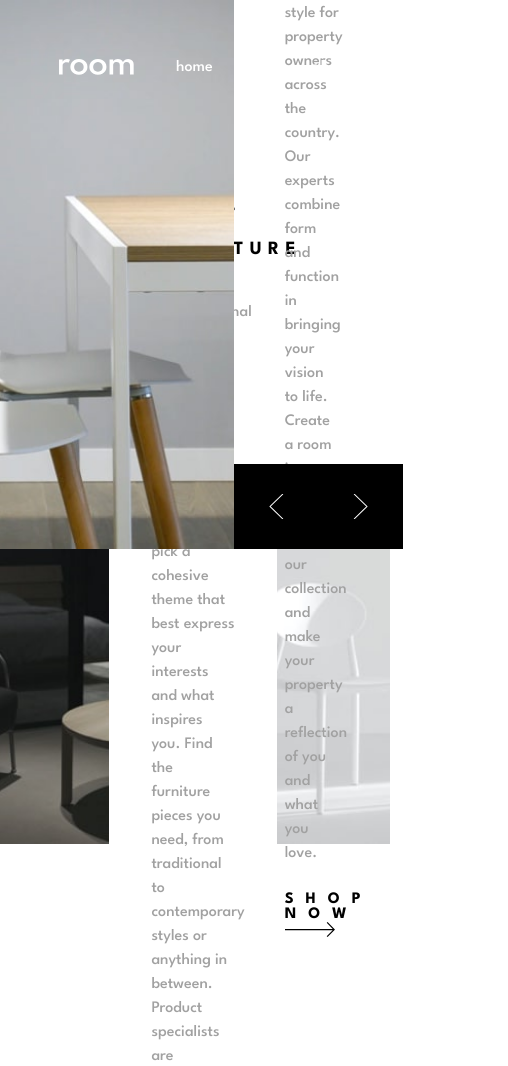
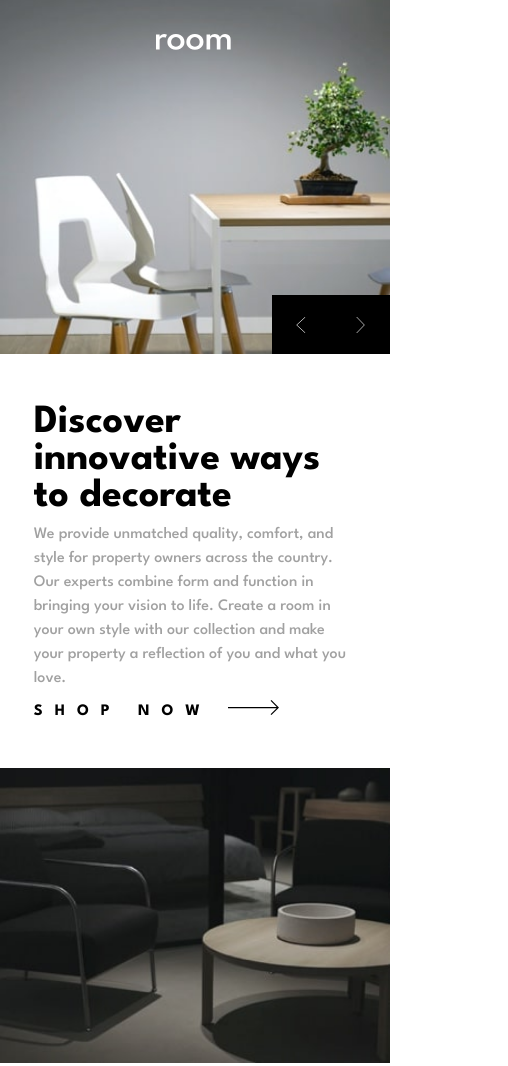
Before and after one commit to juliosmacedo/Room-Homepage, a plain HTML site: page index.html in a window 390 px wide. Shown: the top 1066 px of the page, 508 px wide, since content can reach past the window. Drawn offline with nearby package versions, Linux system fonts and the light colour scheme.

Commit message:
Add files via upload
fully responsive, mobile friendly layout

```diff
--- a/index.html
+++ b/index.html
@@ -26,9 +26,9 @@
       <a href="">Contact</a>
     </nav>
     <div class="columnimage">
-      <img class="main hidden" src="./images/desktop-image-hero-1.jpg" alt="">
-      <img class="hidden" src="./images/desktop-image-hero-2.jpg" alt="">
-      <img class="hidden" src="./images/desktop-image-hero-3.jpg" alt="">
+      <img id="img1" class="main hidden" src="./images/desktop-image-hero-1.jpg" alt="">
+      <img id="img2" class="hidden" src="./images/desktop-image-hero-2.jpg" alt="">
+      <img id="img3" class="hidden" src="./images/desktop-image-hero-3.jpg" alt="">
     </div>
 
     <div class="column">
@@ -60,8 +60,8 @@
     </div>
     </div>
     <div class="boxes-container">
-    <div class="box"> <img src="./images/icon-angle-left.svg" id='arrowleft' alt=""></div>
-    <div class="box"> <img src="./images/icon-angle-right.svg" id='arrowright' alt=""></div></div>
+    <div class="box" id="leftbox"> <img src="./images/icon-angle-left.svg" id='arrowleft' alt=""></div>
+    <div class="box" id="rightbox"> <img src="./images/icon-angle-right.svg" id='arrowright' alt=""></div></div>
   </div>
 
   </div>
@@ -85,45 +85,11 @@
   </div>
   </div>
 
-<!--
-
-
-  Discover innovative ways to decorate
-
-  We provide unmatched quality, comfort, and style for property owners across the country.
-  Our experts combine form and function in bringing your vision to life. Create a room in your
-  own style with our collection and make your property a reflection of you and what you love.
-
-  Shop now
-
-  We are available all across the globe
-
-  With stores all over the world, it's easy for you to find furniture for your home or place of business.
-  Locally, we’re in most major cities throughout the country. Find the branch nearest you using our
-  store locator. Any questions? Don't hesitate to contact us today.
-
-  Shop now
-
-  Manufactured with the best materials
-
-  Our modern furniture store provide a high level of quality. Our company has invested in advanced technology
-  to ensure that every product is made as perfect and as consistent as possible. With three decades of
-  experience in this industry, we understand what customers want for their home and office.
-
-  Shop now
-
-  About our furniture
-
-  Our multifunctional collection blends design and function to suit your individual taste.
-  Make each room unique, or pick a cohesive theme that best express your interests and what
-  inspires you. Find the furniture pieces you need, from traditional to contemporary styles
-  or anything in between. Product specialists are available to help you create your dream space.
-   -->
   <!-- <div class="attribution">
     Challenge by <a href="https://www.frontendmentor.io?ref=challenge" target="_blank">Frontend Mentor</a>.
     Coded by <a href="#">Your Name Here</a>.
   </div> -->
-
+  <script src="https://code.jquery.com/jquery-1.9.1.js"></script>
   <script src="script.js"></script>
 </body>
 </html>
--- a/script.js
+++ b/script.js
@@ -1,5 +1,5 @@
-const prev = document.getElementById('arrowleft');
-const next = document.getElementById('arrowright');
+const prev = document.getElementById('leftbox');
+const next = document.getElementById('rightbox');
 const images = document.querySelector('.columnimage').children;
 const totalImages = images.length;
 const headlines = document.querySelector('.headlines').children;
@@ -39,22 +39,14 @@ function nextImage(direction) {
   articles[index].classList.add('maintext');
 }
 
-// function nextText(direction) {
-//     if(direction == 'next') {
-//       index++;
-//       if(index == totalHeadlines) {
-//         index = 0;
-//       }
-//     } else {
-//       if(index == 0) {
-//         index = totalHeadlines - 1;
-//       } else {
-//         index--;
-//       }
-//     }
-
-//     for(let i = 0; i < headlines.length; i++) {
-//       headlines[i].classList.remove('maintext');
-//     }
-//     headlines[index].classList.add('maintext');
-//   }
+$(document).ready(function() {
+    if($(window).width() > 515) {
+        $("#img1").attr("src", "./images/desktop-image-hero-1.jpg");
+        $("#img2").attr("src", "./images/desktop-image-hero-2.jpg");
+        $("#img3").attr("src", "./images/desktop-image-hero-3.jpg");
+    } else {
+        $("#img1").attr("src", "./images/mobile-image-hero-1.jpg");
+        $("#img2").attr("src", "./images/mobile-image-hero-2.jpg");
+        $("#img3").attr("src", "./images/mobile-image-hero-3.jpg");
+    }
+});
--- a/style.css
+++ b/style.css
@@ -198,8 +198,6 @@ p {
 }
 
 
-
-
 .carousel {
     margin-top: 20px;
     transition: all 0.3s ease;
@@ -219,3 +217,94 @@ p {
   .main {
     display: block;
   }
+
+
+@media only screen and (max-width: 1125px) {
+    .herotext{
+        margin-bottom: 7vh;
+    }
+}
+
+@media only screen and (max-width: 910px) {
+    .article{
+        margin: 1vh 0;
+    }
+}
+
+@media only screen and (max-width: 770px) {
+    .herotext{
+        padding: 0 2vh;
+    }
+
+    h1{
+        font-size: 2.5rem;
+    }
+
+    nav{
+        top: 3vh;
+    left: 2vh;
+    }
+
+    #bottomtext{
+        padding: 0 2vh;
+    }
+}
+
+
+@media only screen and (max-width: 450px) {
+
+    nav a{
+        display: none;
+    }
+
+    nav{
+        left: 40%;
+        top: 4vh;
+    }
+
+    .columnimage{
+        width: 100vw;
+        height: 42vh;
+    }
+
+    .column{
+        width: 100%;
+        height: 49vh;
+    }
+
+    #bottomtext{
+        margin: 3vh;
+    }
+
+    .herotext{
+        padding: 0 4vh;
+        margin-bottom: 0;
+    }
+
+    .wrapper img{
+        height: 100%;
+    }
+
+    .boxes-container{
+        bottom: 58vh;
+        right: 0;
+    }
+
+    .box{
+        height: 7vh;
+        width: 7vh;
+    }
+
+    #arrowright, #arrowleft{
+        height: 2vh;
+    }
+
+    .bottomwrapper{
+        display: flex;
+        flex-direction: column;
+    }
+
+    .column2, .column3, .column4 {
+        width: 100%;
+    }
+}
```
